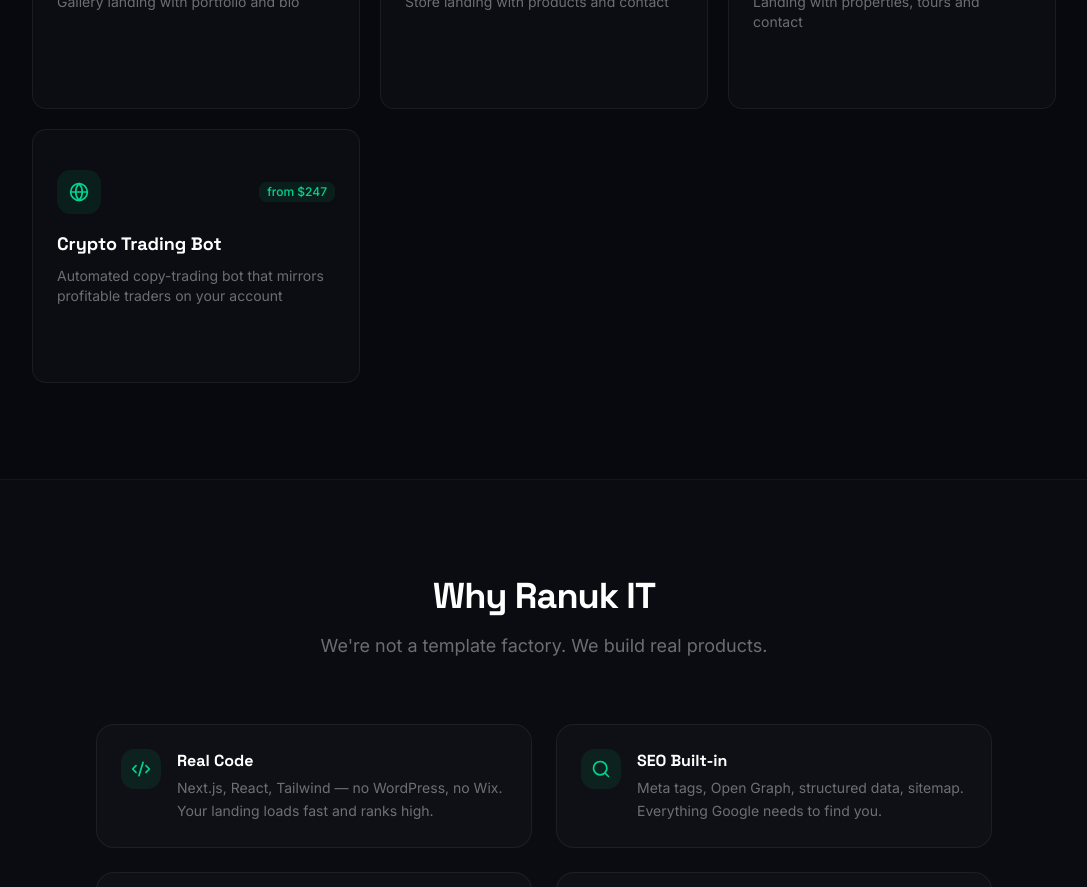
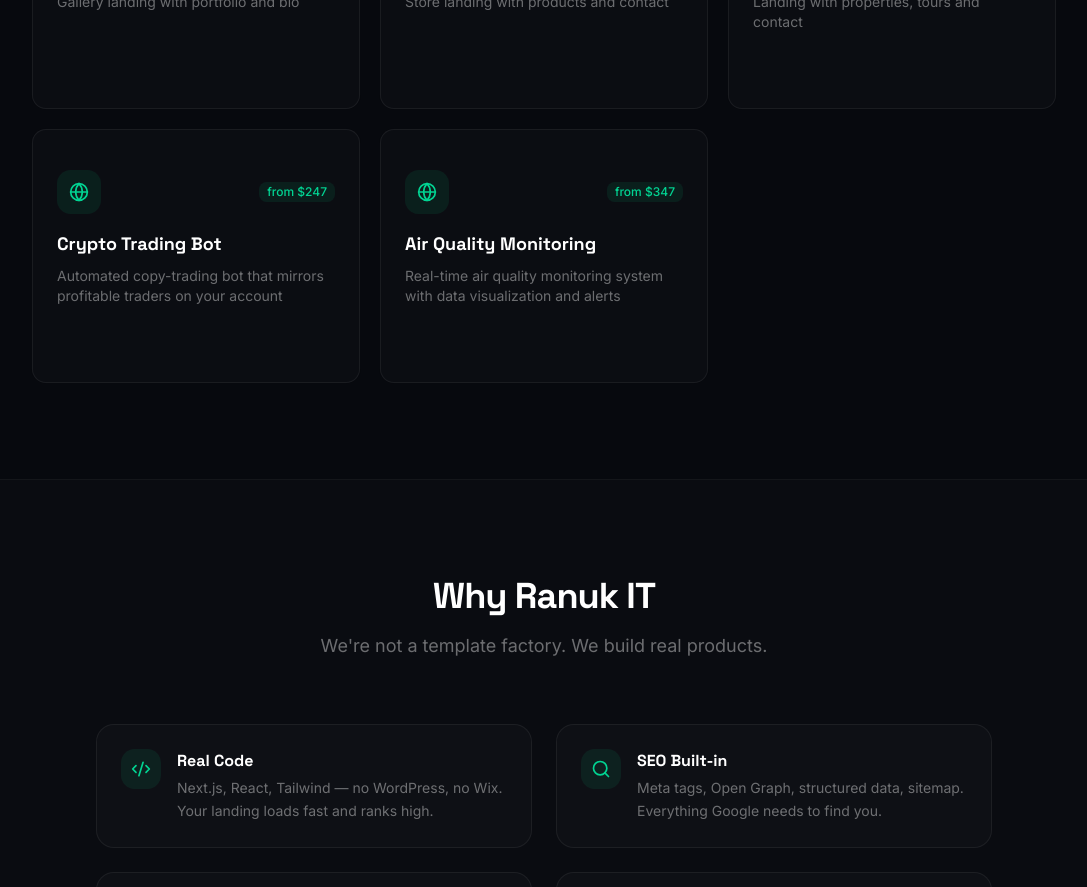
Before and after one commit to RanuK12/landing-factory, a Next.js app: page /landing-factory/ in a window 1280 px wide. Shown: the part 2040-2927 px from the top of the page, without its empty margins (96-1183 px from the left). Built offline with nearby package versions, Linux system fonts and the light colour scheme.

Commit message:
ranukita: trabajo del agente (auto-commit) [ranukita:2d93a6]

```diff
--- a/landing.config.json
+++ b/landing.config.json
@@ -1,20 +1,20 @@
 {
-  "businessName": "Bot Copy Trading Ranuk",
-  "tagline": "El bot que copia traders rentables y ejecuta en tu cuenta automáticamente",
+  "businessName": "EcoPulse Air",
+  "tagline": "Monitoreo de calidad del aire en tiempo real para ciudades inteligentes",
   "nicho": {
-    "id": "crypto-bot",
-    "name": "Crypto Trading Bot",
-    "description": "Automated copy-trading bot that mirrors profitable traders on your account",
-    "price": 247,
-    "icon": "🤖",
+    "id": "ecopulse-air",
+    "name": "Air Quality Monitoring",
+    "description": "Real-time air quality monitoring system with data visualization and alerts",
+    "price": 347,
+    "icon": "🌬️",
     "features": [
-      "Copy professional traders",
-      "Real-time execution",
-      "Risk management controls",
-      "Multi-exchange support",
-      "Performance dashboard",
-      "Telegram alerts 24/7"
+      "Real-time air quality data",
+      "Interactive maps and charts",
+      "SMS/email alerts",
+      "Historical data analysis",
+      "API for third-party integration",
+      "Mobile responsive dashboard"
     ],
-    "colorScheme": "startup"
+    "colorScheme": "professional"
   }
 }
--- a/src/data/nichos.ts
+++ b/src/data/nichos.ts
@@ -187,5 +187,22 @@
       "Telegram alerts 24/7",
     ],
     colorScheme: "startup",
+  },
+
+  {
+    id: "ecopulse-air",
+    name: "Air Quality Monitoring",
+    description: "Real-time air quality monitoring system with data visualization and alerts",
+    price: 347,
+    icon: "🌬️",
+    features: [
+      "Real-time air quality data",
+      "Interactive maps and charts",
+      "SMS/email alerts",
+      "Historical data analysis",
+      "API for third-party integration",
+      "Mobile responsive dashboard",
+    ],
+    colorScheme: "professional",
   }
 ];
```
